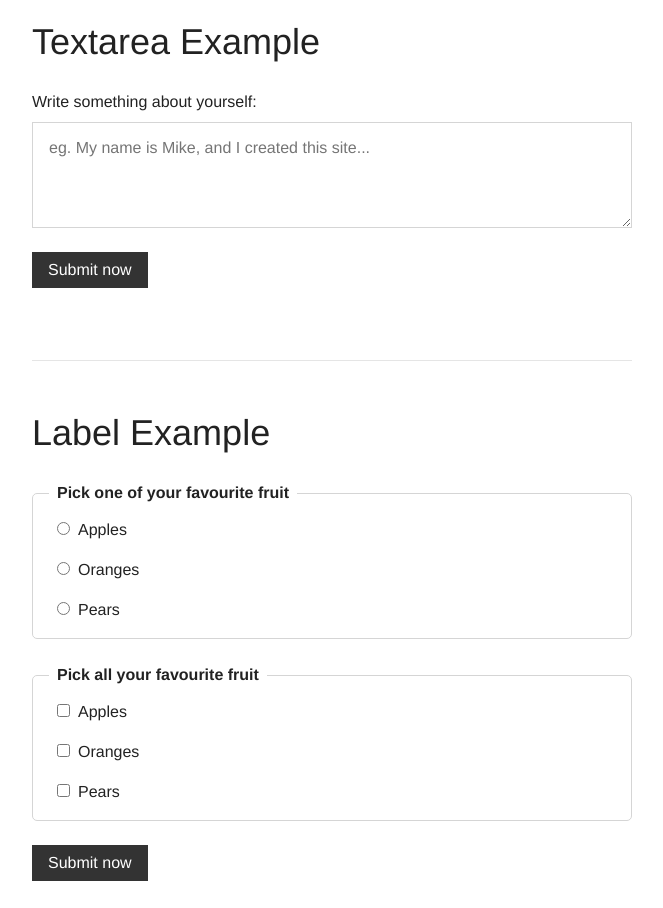
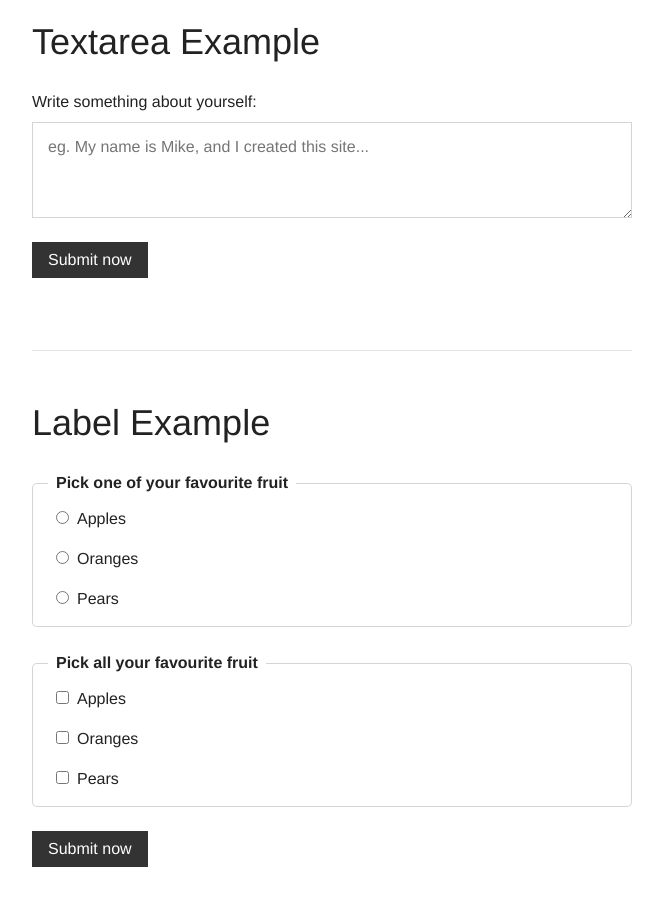
Before and after one commit to michaeltrilford/Formalize-css, a plain HTML site: page formalize.html in a window 1280 px wide. Shown: the part 780-1688 px from the top of the page, without its empty margins (308-971 px from the left). Drawn offline with Linux system fonts and the light colour scheme.

Commit message:
Updated styles to have correct baseline.

```diff
--- a/css/formalize.css
+++ b/css/formalize.css
@@ -7,35 +7,19 @@ label { display: block; }
 
   /* Input */
   input, textarea { -webkit-appearance: none; border-radius: 0; }
-
   input[type="radio"] { -webkit-appearance: radio; }
   input[type="checkbox"] { -webkit-appearance: checkbox; }
 
-
   /* Basic field height */
-input[type="text"],
-input[type="email"],
-input[type="number"],
-input[type="password"],
-input[type="search"],
-input[type="range"] { height: 2.25em; padding: 0 0.5em; }
+  input[type="text"], input[type="email"], input[type="number"],
+  input[type="password"], input[type="search"], input[type="range"] { height: 2.25em; padding: 0 0.5em; }
 
   /* Border */
-input[type="text"],
-input[type="email"],
-input[type="number"],
-input[type="password"],
-input[type="file"],
-input[type="search"],
-input[type="range"],
-textarea,
-fieldset { border: 1px solid #D5D5D5; }
+  input[type="text"], input[type="email"], input[type="number"], input[type="password"],
+  input[type="file"], input[type="search"], input[type="range"], textarea, fieldset { border: none; box-shadow: inset 0 0 0 1px #D5D5D5; }
 
   /* Buttons */
-input[type="button"],
-input[type="submit"],
-input[type="reset"],
-button {
+  input[type="button"], input[type="submit"], input[type="reset"], button {
     border: none;
     display: inline-block;
     padding: 0 1em;
@@ -49,10 +33,7 @@ button {
     }
 
   /* HoverButton */
-input[type="button"]:hover,
-input[type="submit"]:hover,
-input[type="reset"]:hover,
-button:hover { background: #444; }
+  input[type="button"]:hover, input[type="submit"]:hover, input[type="reset"]:hover, button:hover { background: #444; }
 
   /* ActiveButton */
   input[type="button"]:active,
@@ -61,13 +42,13 @@ input[type="reset"]:active,
   button:active { background: #555; }
 
   /* Textarea styles */
-textarea { padding: 1em; }
+  textarea { padding: 1em; height: 6em; }
 
   /* Legend */
-legend { font-weight: bold; padding: 0 0.5em; margin-left: -0.5em; }
+  legend { font-weight: bold; padding: 0 0.5em; margin-left: -0.5em; background: white; }
 
   /* Fieldset styles & File Upload style */
-fieldset { border-radius: 0.3125em; padding: 0.8125em 1.5em; padding-bottom: 0; }
+  fieldset { border-radius: 0.3125em; padding: 0.75em 1.5em; padding-bottom: 0; }
 
   /* Radio & Checklist Styles */
   fieldset ul { list-style: none; }
@@ -78,7 +59,7 @@ input[type="checkbox"],
   input[type="radio"] { width: auto; margin: 0 0.5em 0 0; }
 
   /* Upload File Text */
-input[type="file"] { font-size: 0.75em; padding: 2em; margin-bottom: 2em; }
+  input[type="file"] { font-size: 0.75em; padding: 1.75em 2em; margin-bottom: 2em; }
 
   /* Removed focus highlight */
   input:focus, textarea:focus { outline: none; }
```
Lines whose indentation alone changed are shown as unchanged.
